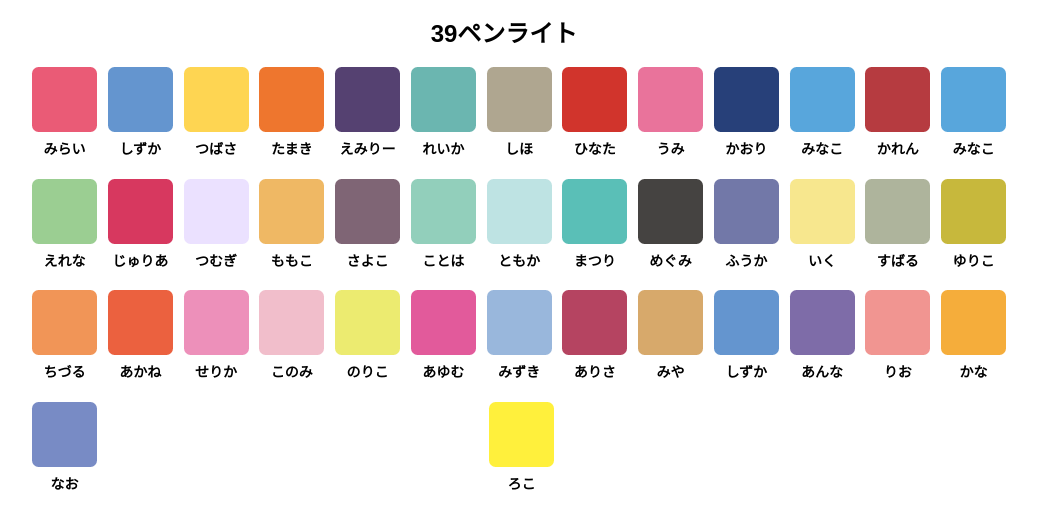
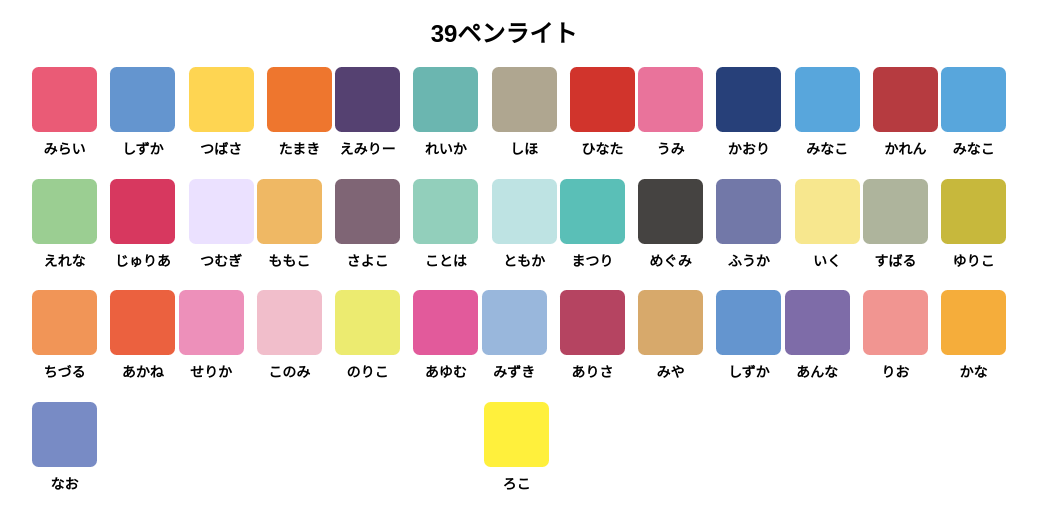
Before and after one commit to YutaSeki36/39penlight-front, a React (Create React App) app: page / in a window 1280 px wide. Shown: the top 528 px of the page, without its empty margins (136-1173 px from the left). Built offline with nearby package versions, Linux system fonts and the light colour scheme.

Commit message:
css修正

```diff
--- a/src/components/ColorBox.css
+++ b/src/components/ColorBox.css
@@ -2,6 +2,10 @@
   width: 65px;
   margin-bottom: 20px;
   margin-right: 10px;
+}
+
+.color-box-li:nth-of-type(4n) {
+  margin-right: 0;
 }
 
 .color-box-li span {
```
